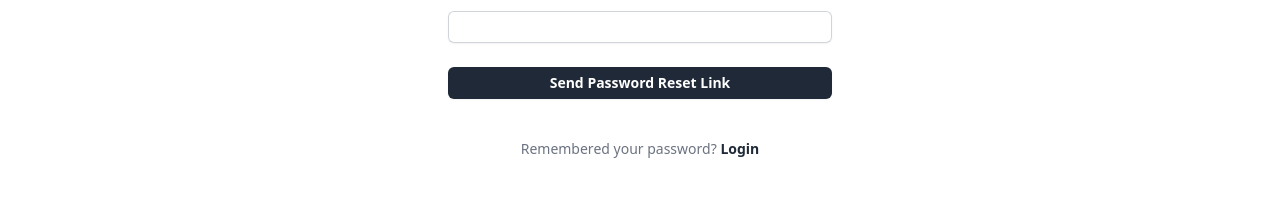
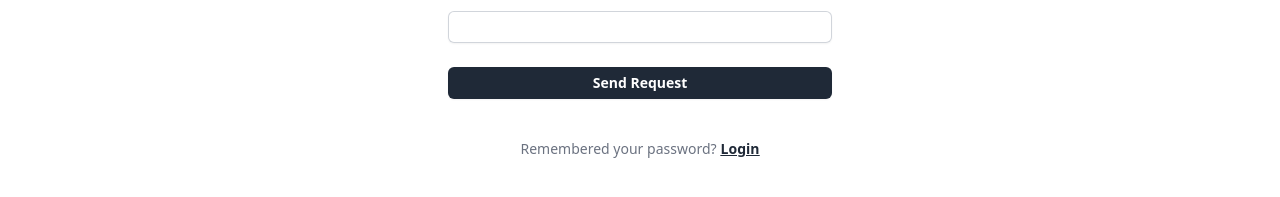
Before and after one commit to Fantasy-Academy/fantasy-academy, a Next.js app in the folder frontend/: page /forgotPassword in a window 1280 px wide. Shown: the part 241-438 px from the top of the page. Built offline with nearby package versions, Linux system fonts and the light colour scheme.

Commit message:
frontend: added CBA for forgotPassword

```diff
--- a/frontend/app/forgotPassword/page.tsx
+++ b/frontend/app/forgotPassword/page.tsx
@@ -2,13 +2,15 @@
 
 import React from 'react';
 import { useRouter } from 'next/navigation';
+import InputField from '../../components/common/InputField';
+import Button from '../../components/common/Btn';
+import LinkBtn from '../../components/common/LinkBtn';
 
 export default function ForgotPassword() {
   const router = useRouter();
 
   const handleSubmit = (e: React.FormEvent<HTMLFormElement>) => {
     e.preventDefault();
-
     alert("Password reset link has been sent to your email.");
     router.push('/login');
   };
@@ -23,38 +25,14 @@ export default function ForgotPassword() {
 
       <div className="mt-10 sm:mx-auto sm:w-full sm:max-w-sm">
         <form onSubmit={handleSubmit} className="space-y-6">
-          <div>
-            <label htmlFor="email" className="block text-sm font-medium text-gray-900">
-              Email address
-            </label>
-            <div className="mt-2">
-              <input
-                id="email"
-                name="email"
-                type="email"
-                required
-                autoComplete="email"
-                className="block w-full rounded-md border-0 py-1.5 text-gray-900 shadow-sm ring-1 ring-inset ring-gray-300 placeholder:text-gray-400 focus:ring-2 focus:ring-inset focus:ring-gray-800 sm:text-sm"
-              />
-            </div>
-          </div>
-
-          <div>
-            <button
-              type="submit"
-              className="flex w-full justify-center rounded-md bg-gray-800 px-3 py-1.5 text-sm font-semibold text-white shadow-sm hover:bg-gray-700 focus-visible:outline focus-visible:outline-2 focus-visible:outline-offset-2 focus-visible:outline-gray-800"
-            >
-              Send Password Reset Link
-            </button>
-          </div>
+          <InputField id="email" label="Email address" type="email" autoComplete="email" required />
+          <Button type="submit" text="Send Request" />
         </form>
 
-        <p className="mt-10 text-center text-sm text-gray-500">
-          Remembered your password?{' '}
-          <a href="/login" className="font-semibold text-gray-800 hover:text-gray-600">
-            Login
-          </a>
-        </p>
+        <div className="mt-10 flex justify-center text-sm text-gray-500">
+          <span className="mr-1">Remembered your password?</span>
+          <LinkBtn link="/login" text="Login" />
+        </div>
       </div>
     </div>
   );
```
